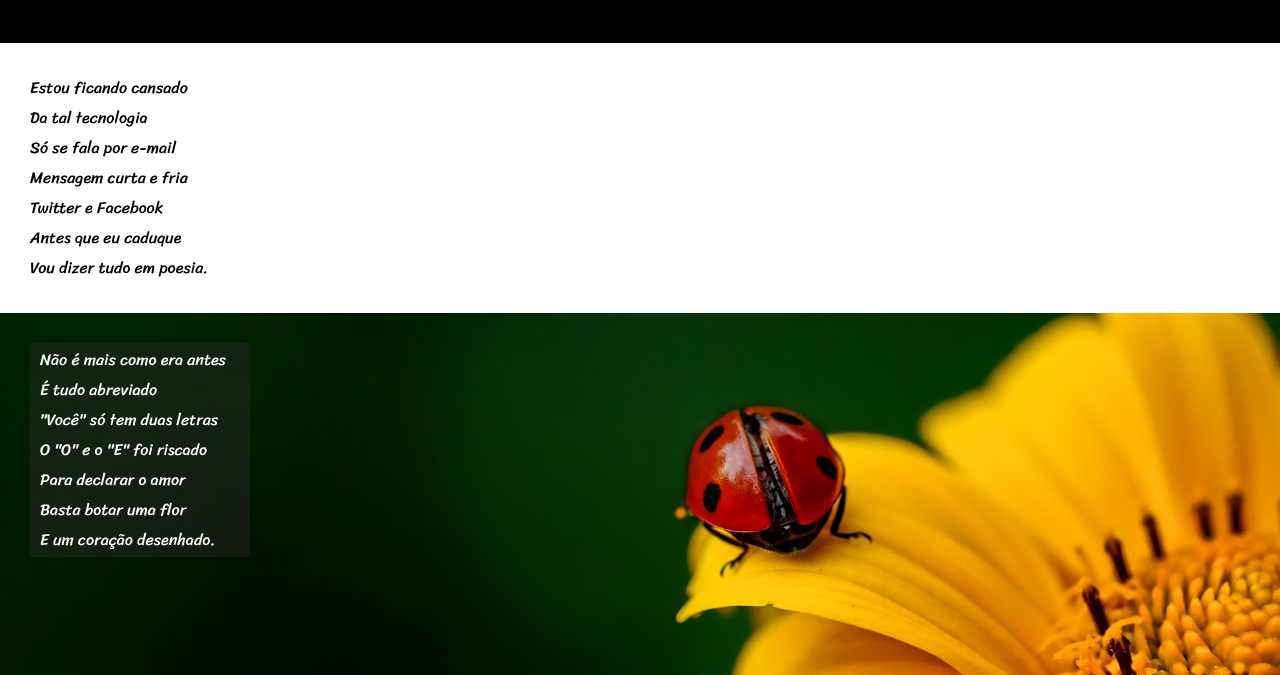
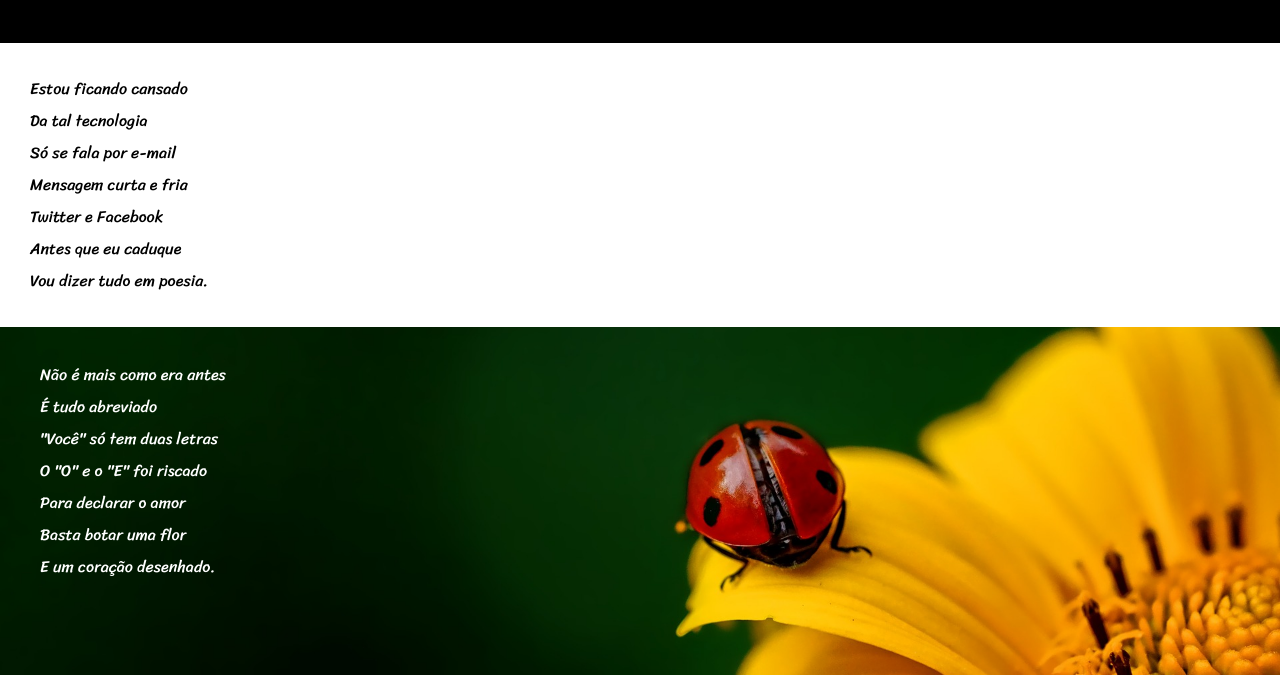
Before and after one commit to ClaytonNascimentoMorais/Projeto-Cordel, a plain HTML site: page index.html in a window 1280 px wide. Shown: the part 125-800 px from the top of the page. Drawn offline with Linux system fonts and the light colour scheme.

Commit message:
ultima atualização 18/09/23

```diff
--- a/Css/style.css
+++ b/Css/style.css
@@ -22,6 +22,7 @@ header{
 header>h1{
     font-family: 'Passion One', cursive;
     font-weight: bolder;
+    font-variant: small-caps;
 }
 header>h1:hover{
     text-decoration: underline;
@@ -44,7 +45,7 @@ section{
     width: 100%;
     line-height: 1.5em;
     font-family: 'Sriracha', cursive;
-    line-height: 30px;
+    line-height: 2em;
 }
 section>p{
     padding:30px;
@@ -56,7 +57,7 @@ section .texto{
     position: relative;
     top: 30px;
     left: 30px;
-    background-color: rgba(39, 37, 37, 0.479);
+    background-color: rgba(, 0, 0, 0.479);
     color: white;
 
 }
```
Also changed, not shown: index.html (+0 -1 lines).
